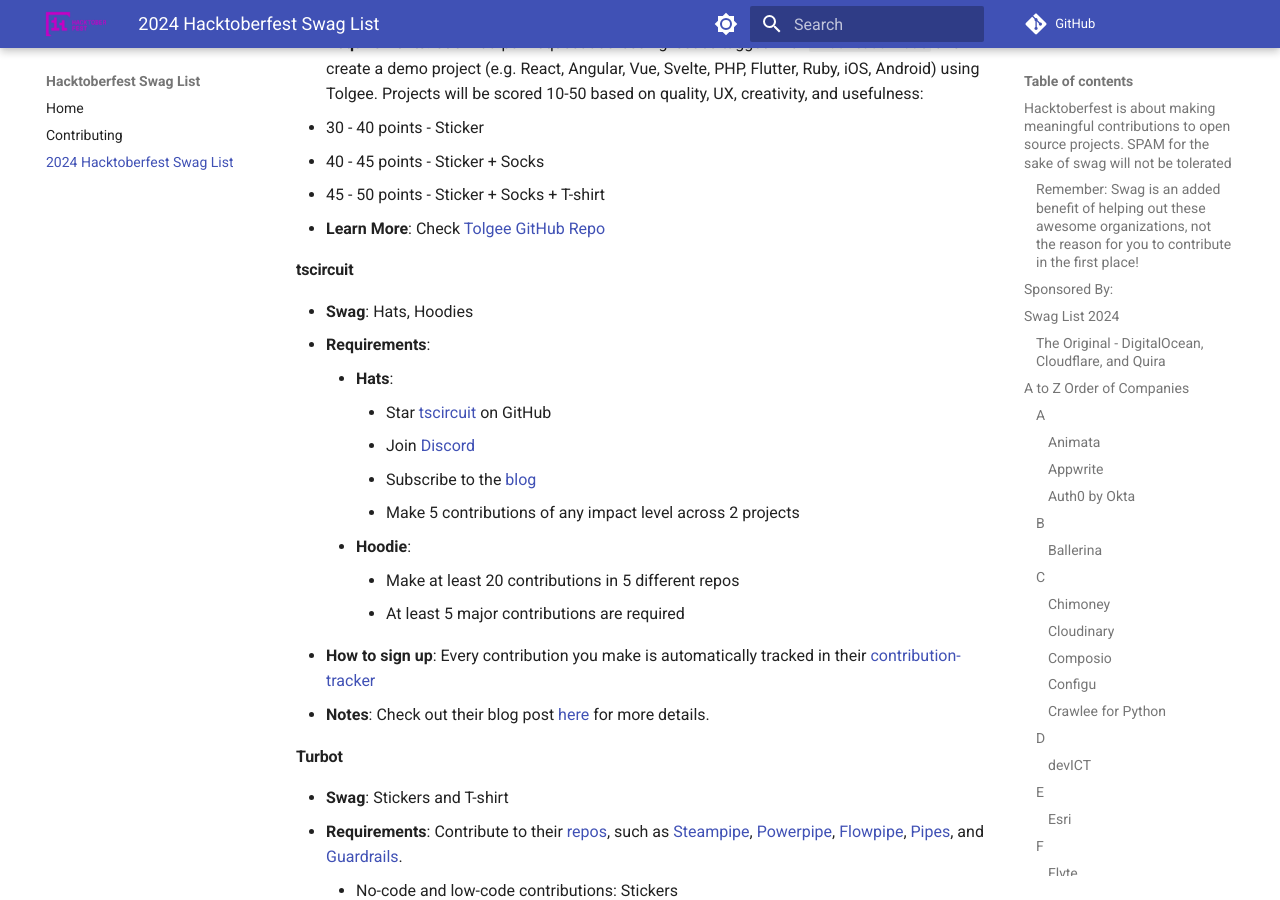
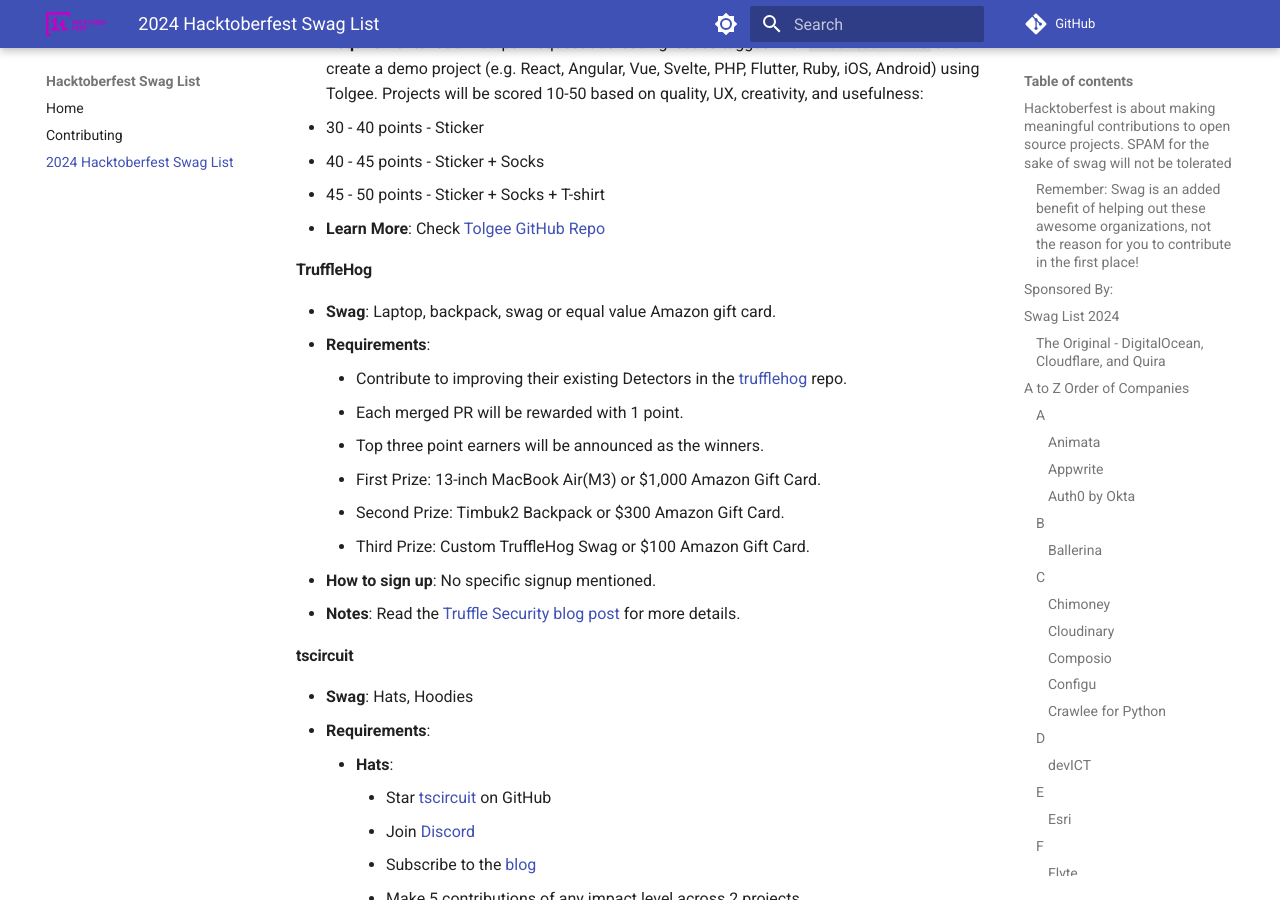
Before and after one commit to crweiner/hacktoberfest-swag-list, an MkDocs documentation site: the page built from docs/list.md, in a window 1280 px wide and 900 px high, scrolled down 9588 px. Built offline with MkDocs 1.6.1 and Material for MkDocs 9.7.7, drawn with Linux system fonts in a browser that asks for light colours; plug-ins that fetch from the network failed and are left out; comment, search, counter and statistics services are not loaded.

Commit message:
Add Truffle hog, closes #905

```diff
--- a/docs/list.md
+++ b/docs/list.md
@@ -297,6 +297,19 @@
   - 45 - 50 points - Sticker + Socks + T-shirt
 - **Learn More**: Check [Tolgee GitHub Repo](https://github.com/tolgee/tolgee-platform/blob/main/Hacktobefest2024.md)
 
+#### **TruffleHog**
+
+- **Swag**: Laptop, backpack, swag or equal value Amazon gift card.
+- **Requirements**:
+    - Contribute to improving their existing Detectors in the [trufflehog](https://github.com/trufflesecurity/trufflehog) repo.
+    - Each merged PR will be rewarded with 1 point.
+    - Top three point earners will be announced as the winners.
+    - First Prize: 13-inch MacBook Air(M3) or $1,000 Amazon Gift Card.
+    - Second Prize: Timbuk2 Backpack or $300 Amazon Gift Card.
+    - Third Prize: Custom TruffleHog Swag or $100 Amazon Gift Card.
+- **How to sign up**: No specific signup mentioned.
+- **Notes**: Read the [Truffle Security blog post](https://trufflesecurity.com/blog/hacktoberfest-2024-detector-improvement-competition-at-truffle-security) for more details.
+
 #### **tscircuit**
 
 - **Swag**: Hats, Hoodies
```
